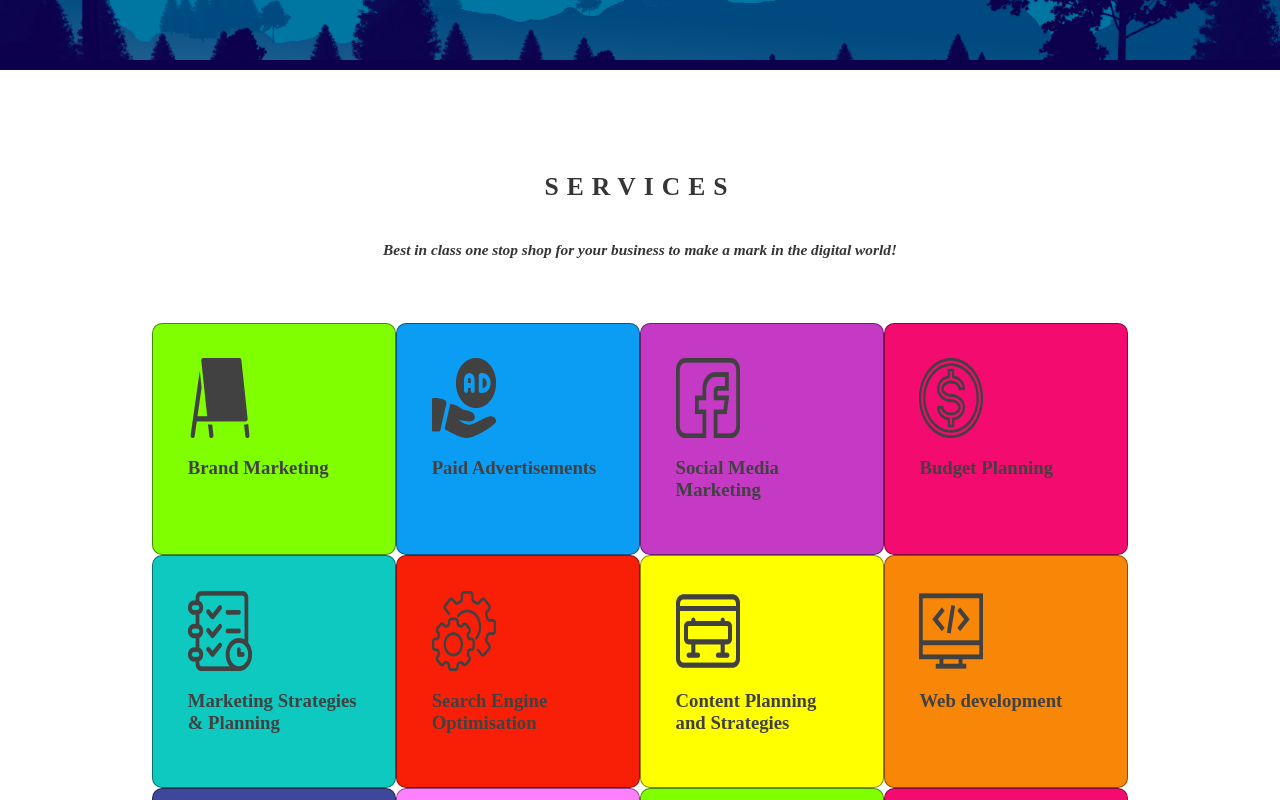
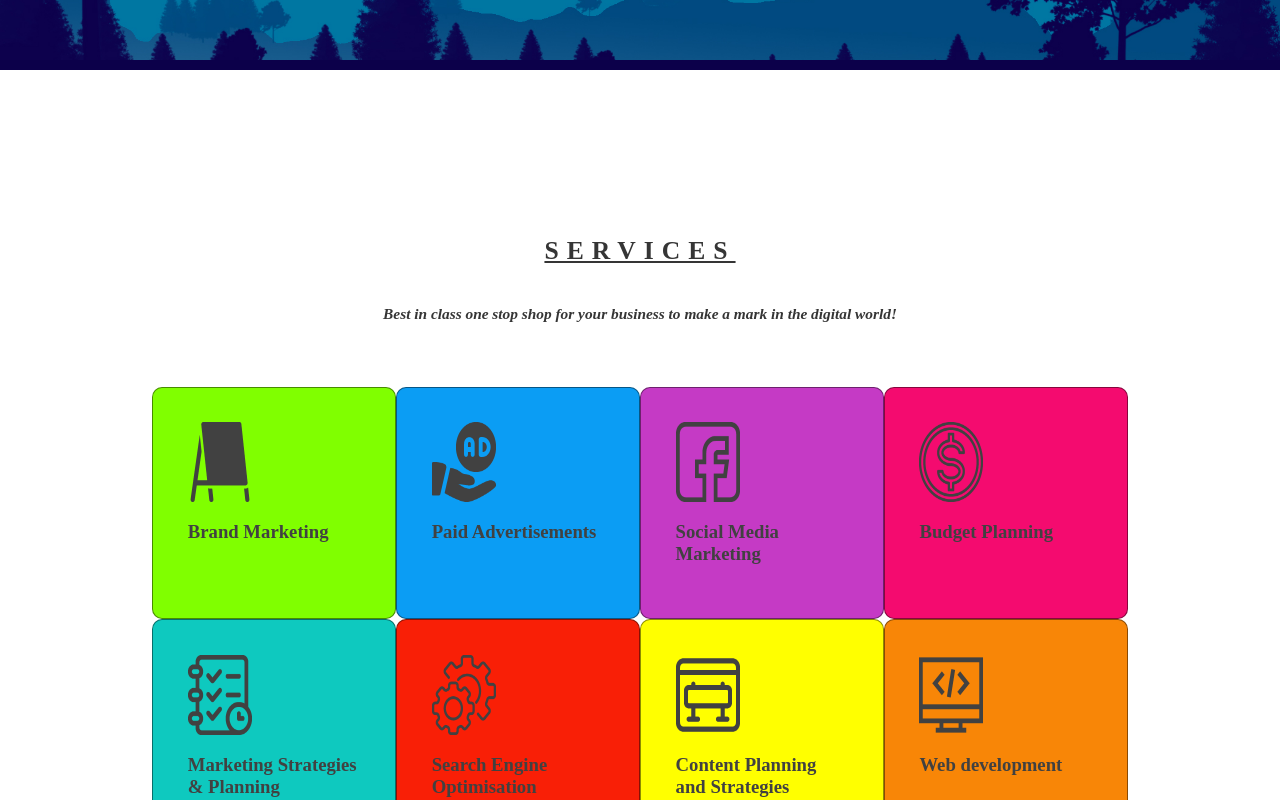
Before and after one commit to TazzDev/Alive-Digital-Services, a React app: page / in a window 1280 px wide. Shown: the part 740-1540 px from the top of the page. Built offline with nearby package versions, Linux system fonts and the light colour scheme.

Commit message:
revision

```diff
--- a/src/styles/components/_services.scss
+++ b/src/styles/components/_services.scss
@@ -1,5 +1,5 @@
 #service-container {
-    margin-top: 5%;
+    margin-top: 10%;
 }
 
 #services-header {
@@ -18,6 +18,7 @@
 
 #services {
     //background: #d3d3d3;
+    text-decoration: underline;
     background: white;
     color: #353535;
     text-align: center;
```
